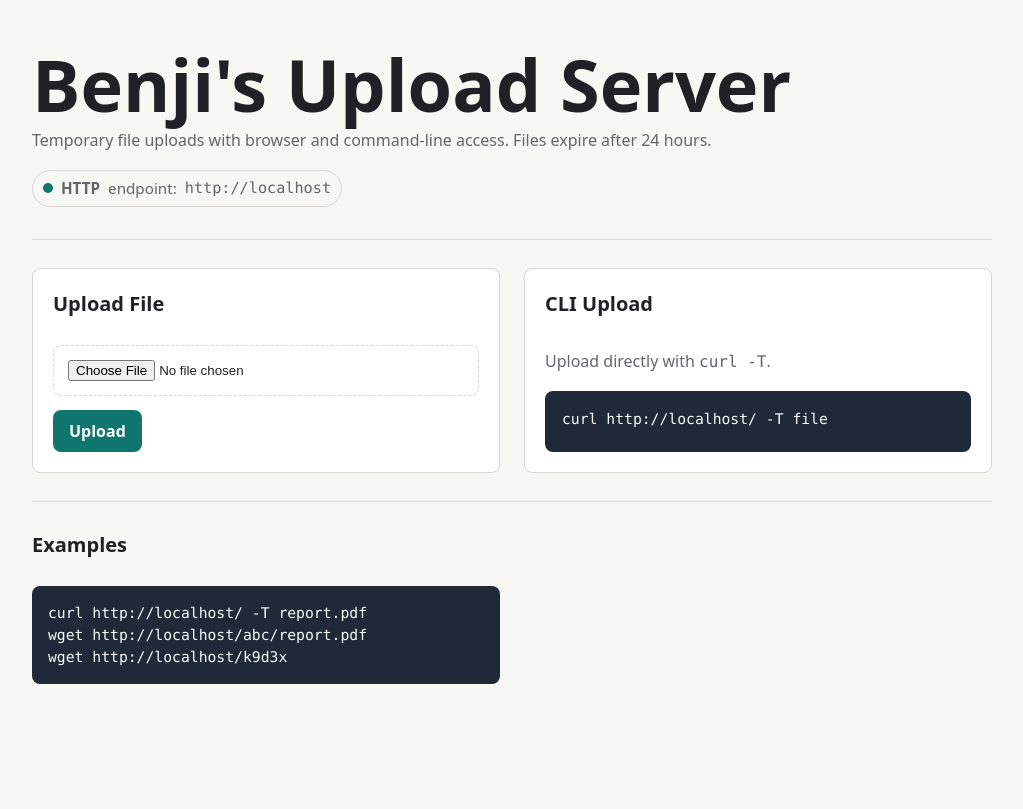
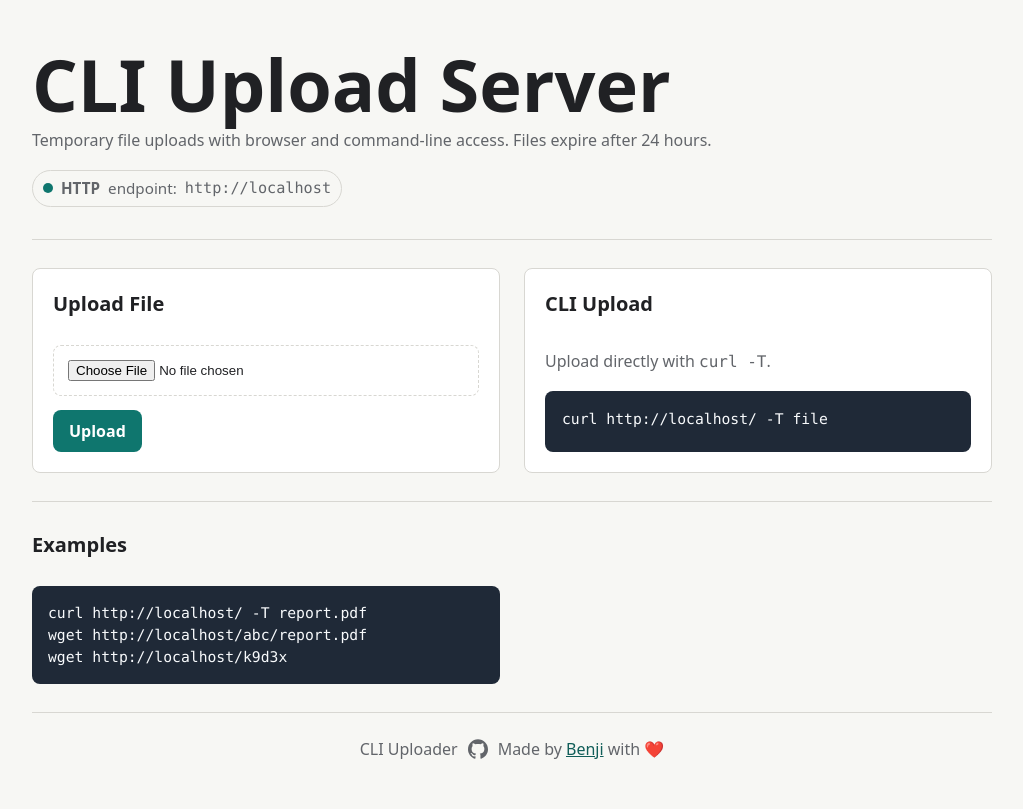
Before and after one commit to hibenji/upload_cli, a Flask app: page / in a window 1280 px wide. Shown: the whole page, without its empty margins (128-1151 px from the left). Before the commit the page ends 684 px from the top, so only its background shows below. Run offline with Flask 3, Linux system fonts and the light colour scheme.

Commit message:
Update index.html: change title and Open Graph tags to reflect CLI Upload Server branding; add footer with GitHub link and author credit

```diff
--- a/templates/index.html
+++ b/templates/index.html
@@ -3,16 +3,16 @@
 <head>
     <meta charset="utf-8">
     <meta name="viewport" content="width=device-width, initial-scale=1">
-    <title>Benji's Upload Server</title>
+    <title>CLI Upload Server</title>
     <meta name="description" content="Temporary file uploads with browser and command-line access. Files expire after 24 hours.">
     <meta name="theme-color" content="#0f766e">
     <meta property="og:type" content="website">
-    <meta property="og:site_name" content="Benji's Upload Server">
-    <meta property="og:title" content="Benji's Upload Server">
+    <meta property="og:site_name" content="CLI Upload Server">
+    <meta property="og:title" content="CLI Upload Server">
     <meta property="og:description" content="Temporary file uploads with browser and command-line access. Files expire after 24 hours.">
     <meta property="og:url" content="{{ base_url }}/">
     <meta name="twitter:card" content="summary">
-    <meta name="twitter:title" content="Benji's Upload Server">
+    <meta name="twitter:title" content="CLI Upload Server">
     <meta name="twitter:description" content="Temporary file uploads with browser and command-line access. Files expire after 24 hours.">
     <style>
         :root {
@@ -221,6 +221,29 @@
             overflow-wrap: anywhere;
         }
 
+        .site-footer {
+            display: flex;
+            align-items: center;
+            justify-content: center;
+            gap: 10px;
+            border-top: 1px solid var(--line);
+            padding: 24px 0 0;
+            color: var(--muted);
+            text-align: center;
+        }
+
+        .github-link {
+            color: inherit;
+            line-height: 0;
+        }
+
+        .github-logo {
+            width: 20px;
+            height: 20px;
+            fill: currentColor;
+            flex: 0 0 auto;
+        }
+
         .result-panel {
             display: none;
         }
@@ -309,7 +332,7 @@
 <body>
     <main>
         <header>
-            <h1>Benji's Upload Server</h1>
+            <h1>CLI Upload Server</h1>
             <p>Temporary file uploads with browser and command-line access. Files expire after 24 hours.</p>
             <div class="status">
                 <span class="dot" aria-hidden="true"></span>
@@ -366,6 +389,16 @@ wget {{ base_url }}/abc/report.pdf
 wget {{ base_url }}/k9d3x</pre>
             </div>
         </section>
+
+        <footer class="site-footer">
+            <span>CLI Uploader</span>
+            <a class="github-link" href="https://github.com/hibenji/upload_cli" aria-label="GitHub repository">
+                <svg class="github-logo" aria-hidden="true" viewBox="0 0 98 96" xmlns="http://www.w3.org/2000/svg">
+                    <path d="M48.9 0C21.9 0 0 22 0 49.1c0 21.7 14 40.1 33.4 46.6 2.4.4 3.3-1.1 3.3-2.4 0-1.2 0-5.2-.1-9.4-13.6 3-16.5-5.8-16.5-5.8-2.2-5.7-5.4-7.2-5.4-7.2-4.4-3 .3-3 .3-3 4.9.3 7.5 5.1 7.5 5.1 4.4 7.5 11.5 5.3 14.3 4.1.4-3.2 1.7-5.3 3.1-6.6-10.9-1.2-22.3-5.4-22.3-24.2 0-5.3 1.9-9.7 5.1-13.1-.5-1.2-2.2-6.2.5-12.9 0 0 4.1-1.3 13.5 5 3.9-1.1 8.1-1.6 12.2-1.6s8.3.5 12.2 1.6c9.4-6.3 13.5-5 13.5-5 2.7 6.7 1 11.7.5 12.9 3.2 3.4 5.1 7.8 5.1 13.1 0 18.8-11.5 23-22.4 24.2 1.8 1.5 3.3 4.5 3.3 9.1 0 6.6-.1 11.9-.1 13.5 0 1.3.9 2.9 3.4 2.4C84 89.2 98 70.8 98 49.1 98 22 76.1 0 48.9 0Z"/>
+                </svg>
+            </a>
+            <span>Made by <a href="https://benji.link">Benji</a> with ❤️</span>
+        </footer>
     </main>
     <script>
         const form = document.getElementById("upload-form");
```
